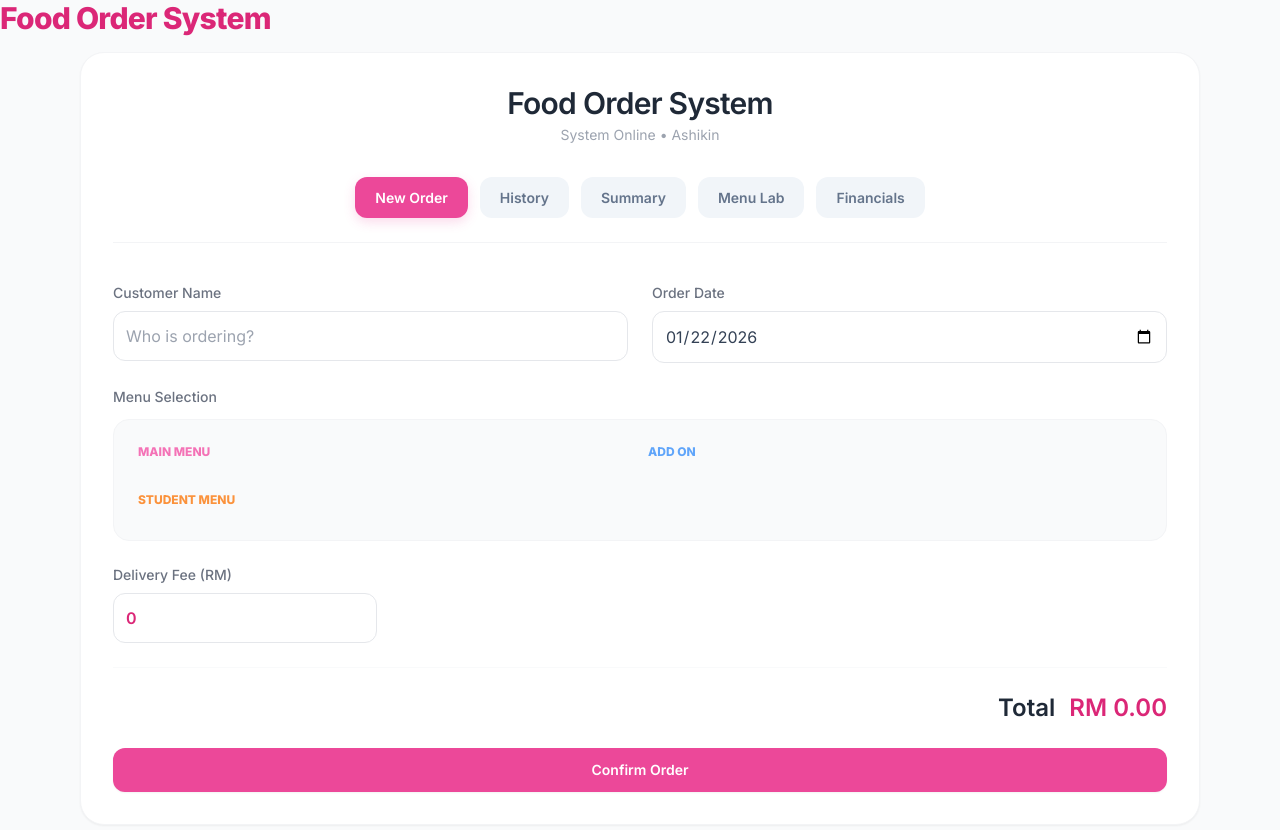
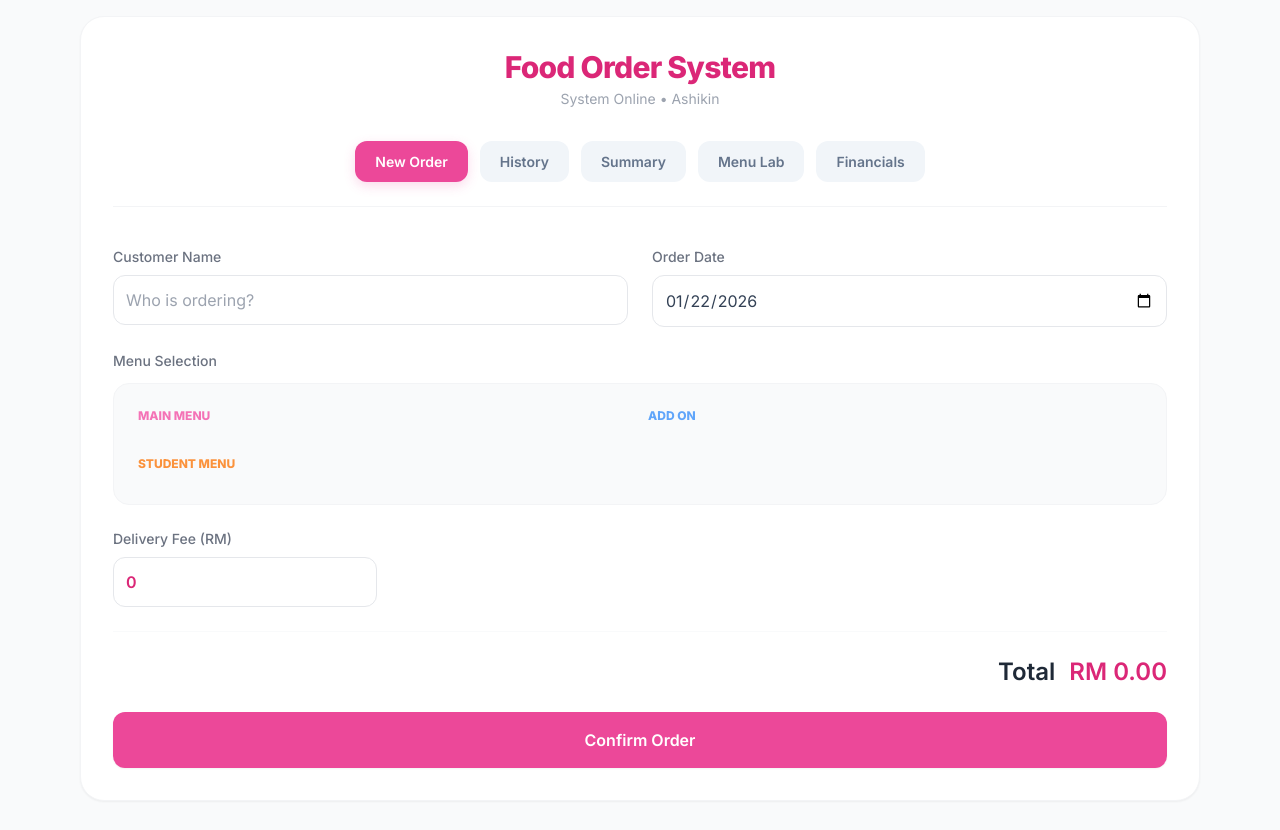
Before and after one commit to ahf-hi/food-order-app, a plain HTML site: page index.html in a window 1280 px wide. Drawn offline with nearby package versions, Linux system fonts and the light colour scheme; no server answers.

Commit message:
Update index.html

```diff
--- a/index.html
+++ b/index.html
@@ -3,7 +3,6 @@
 <head>
     <meta charset="UTF-8" />
     <meta name="viewport" content="width=device-width, initial-scale=1.0"/>
-    <h1 class="text-3xl font-bold text-pink-600 tracking-tight">Food Order System</h1>
     <link rel="icon" type="image/png" href="image/icon.png">
     <script src="https://cdn.tailwindcss.com"></script>
     <link rel="stylesheet" href="style.css">
@@ -14,7 +13,7 @@
     <div class="mx-auto p-4 max-w-6xl">
         <div class="card bg-white p-8 rounded-3xl shadow-sm border border-gray-100">
             <header class="text-center mb-8">
-                <h1 class="text-3xl font-semibold text-gray-800 tracking-tight">Food Order System</h1>
+                <h1 class="text-3xl font-bold text-pink-600 tracking-tight">Food Order System</h1>
                 <p id="user-id-display" class="text-gray-400 mt-1 text-sm">System Online • Ashikin</p>
             </header>
 
```
